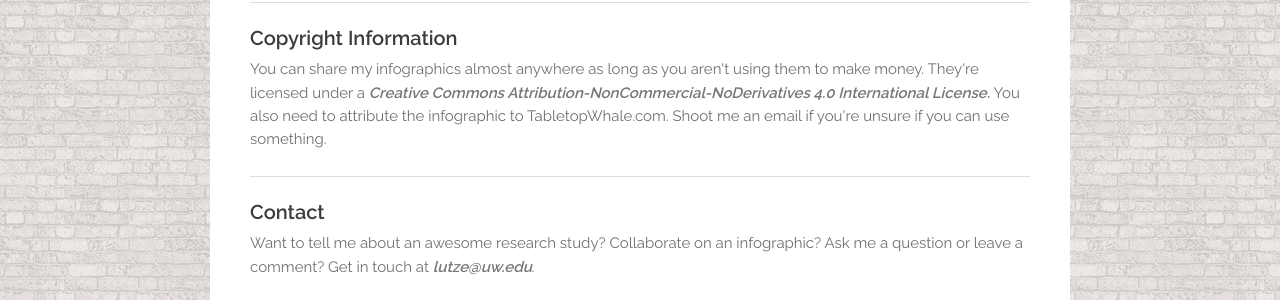
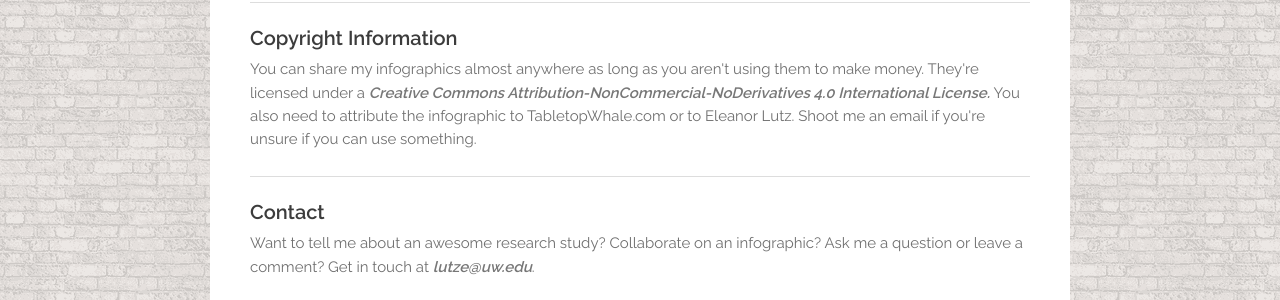
Before and after one commit to meishen1991/TabletopWhale.github.io, a Jekyll site: the page built from faq.html, in a window 1280 px wide and 1349 px high. Shown: the part 595-895 px from the top of the window. Built offline with Jekyll 4.4.1, drawn with Linux system fonts in a browser that asks for light colours; nearby versions of some CDN libraries; Markdown is read by kramdown in place of the engine named in the settings.

Commit message:
minor fix to FAQ text

```diff
--- a/_layouts/faq.html
+++ b/_layouts/faq.html
@@ -44,7 +44,7 @@
           <hr class="faq-hr">
 
           <h2> Copyright Information</h2>
-          <p> You can share my infographics almost anywhere as long as you aren't using them to make money. They're licensed under a <a href="http://creativecommons.org/licenses/by-nc-nd/4.0/">Creative Commons Attribution-NonCommercial-NoDerivatives 4.0 International License. </a> You also need to attribute the infographic to TabletopWhale.com. Shoot me an email if you're unsure if you can use something. </p>
+          <p> You can share my infographics almost anywhere as long as you aren't using them to make money. They're licensed under a <a href="http://creativecommons.org/licenses/by-nc-nd/4.0/">Creative Commons Attribution-NonCommercial-NoDerivatives 4.0 International License. </a> You also need to attribute the infographic to TabletopWhale.com or to Eleanor Lutz. Shoot me an email if you're unsure if you can use something. </p>
           <hr class="faq-hr">
 
           <h2>Contact</h2>
```
Also changed, not shown: 1 other file.
